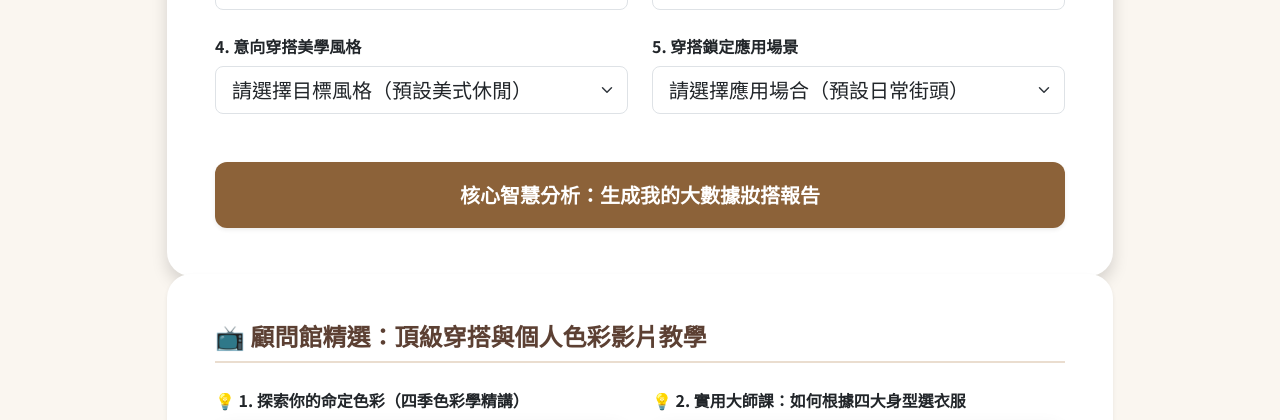
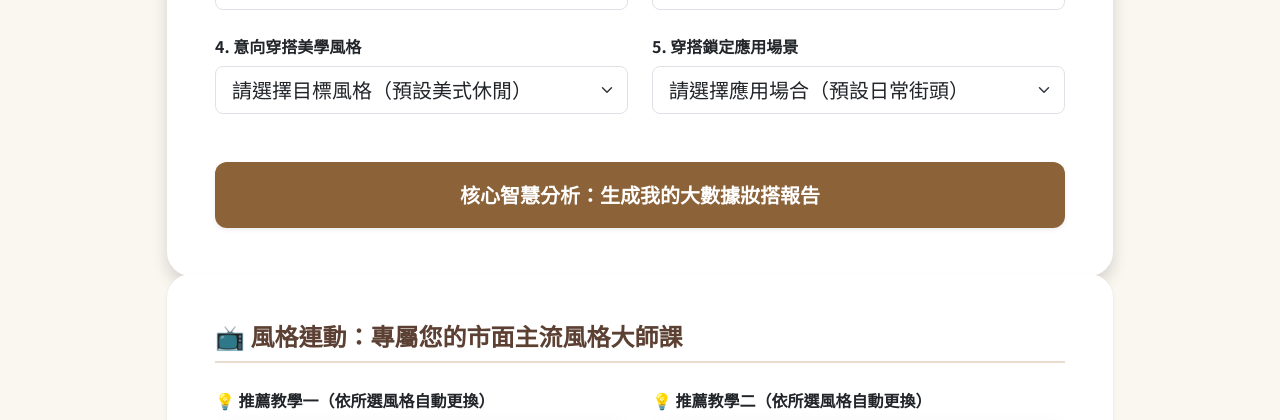
Before and after one commit to Miya07130614/makeup-outfit-consultant, a Flask app: page / in a window 1280 px wide. Shown: the part 1237-1657 px from the top of the page. Run offline with Flask 3, Linux system fonts and the light colour scheme; some libraries are stand-ins or nearby versions; grey boxes are pictures that could not be loaded.

Commit message:
Update index.html

```diff
--- a/templates/index.html
+++ b/templates/index.html
@@ -4,7 +4,6 @@
     <meta charset="UTF-8">
     <meta name="viewport" content="width=device-width, initial-scale=1.0">
     <title>妝搭顧問館 - 旗艦級 AI 智能美學大數據分析</title>
-    <!-- 引入 Bootstrap 5 與 Google 字體 -->
     <link href="https://cdnjs.cloudflare.com/ajax/libs/bootstrap/5.3.0/css/bootstrap.min.css" rel="stylesheet">
     <link href="https://fonts.googleapis.com/css2?family=Cormorant+Garamond:ital,wght@1,600&family=Noto+Sans+TC:wght@300;400;700&display=swap" rel="stylesheet">
 
@@ -12,37 +11,27 @@
         :root { --main-color: #8c6239; --hover-color: #734d2a; --bg-color: #faf6f0; --text-color: #4a3e3d; }
         body { background-color: var(--bg-color); color: var(--text-color); font-family: 'Noto Sans TC', sans-serif; scroll-behavior: smooth; }
 
-        /* 高級時尚封面 (Cover Hero) */
         .hero-cover {
             height: 100vh;
             background: linear-gradient(rgba(0,0,0,0.45), rgba(0,0,0,0.45)), url('https://images.unsplash.com/photo-1490481651871-ab68de25d43d?q=80&w=2070&auto=format&fit=crop') no-repeat center center/cover;
-            display: flex;
-            flex-direction: column;
-            justify-content: center;
-            align-items: center;
-            color: #ffffff;
-            text-align: center;
-            padding: 0 20px;
+            display: flex; flex-direction: column; justify-content: center; align-items: center; color: #ffffff; text-align: center; padding: 0 20px;
         }
         .hero-title { font-family: 'Cormorant Garamond', serif; font-size: 4.5rem; font-weight: bold; letter-spacing: 2px; margin-bottom: 10px; }
         .hero-subtitle { font-size: 1.8rem; font-weight: 300; letter-spacing: 4px; margin-bottom: 30px; }
         .btn-discover { border: 2px solid #ffffff; color: #ffffff; background: transparent; padding: 12px 35px; font-size: 1.1rem; border-radius: 30px; font-weight: bold; transition: all 0.3s ease; text-decoration: none; }
         .btn-discover:hover { background-color: #ffffff; color: var(--main-color); transform: translateY(-3px); }
 
-        /* 導覽列與卡片 */
         .navbar-brand { font-weight: bold; color: var(--main-color) !important; font-size: 1.6rem; }
         .card { border: none; border-radius: 24px; box-shadow: 0 12px 40px rgba(140, 98, 57, 0.06); margin-top: -50px; position: relative; z-index: 10; }
         .form-section { padding: 60px 0; }
         .btn-consultant { background-color: var(--main-color); color: white; border: none; font-weight: bold; padding: 18px; border-radius: 12px; transition: all 0.3s; }
         .btn-consultant:hover { background-color: var(--hover-color); color: white; transform: translateY(-2px); box-shadow: 0 8px 20px rgba(140, 98, 57, 0.2); }
 
-        /* 結果展示區與動畫 */
         .result-box { display: none; background-color: #fff; border-left: 8px solid var(--main-color); animation: slideUp 0.6s cubic-bezier(0.25, 1, 0.5, 1) forwards; }
         .section-title { color: #5c4033; font-weight: bold; border-bottom: 2px solid #eaddcf; padding-bottom: 10px; margin-bottom: 25px; }
         .video-container { position: relative; padding-bottom: 56.25%; height: 0; overflow: hidden; border-radius: 16px; box-shadow: 0 6px 18px rgba(0,0,0,0.06); }
         .video-container iframe { position: absolute; top: 0; left: 0; width: 100%; height: 100%; border: 0; }
 
-        /* 系統完善：讀取中動畫 (Spinner) */
         .loading-spinner { display: none; margin: 20px auto; text-align: center; }
         .loading-spinner .spinner-border { color: var(--main-color); width: 3rem; height: 3rem; }
 
@@ -51,14 +40,14 @@
 </head>
 <body>
 
-    <!-- [完善系統] 階段一：雜誌質感奢華封面 -->
+    <!-- 奢華大片感封面 -->
     <div class="hero-cover">
         <h1 class="hero-title">✨ 妝搭顧問館</h1>
         <p class="hero-subtitle">AI SMART BEAUTY & STYLE SPACE</p>
         <a href="#mainContent" class="btn-discover">開啟您的美學基因測算</a>
     </div>
 
-    <!-- 頂部精緻導覽列 -->
+    <!-- 精緻導覽列 -->
     <nav class="navbar navbar-light bg-white shadow-sm py-3" id="mainContent">
         <div class="container">
             <span class="navbar-brand">✨ 妝搭顧問館 <small class="fs-6 text-muted">AI Style Consultant Platform</small></span>
@@ -69,21 +58,18 @@
         <div class="row justify-content-center">
             <div class="col-lg-10">
 
-                <!-- 核心 AI 顧問分析表單 -->
+                <!-- AI 顧問分析表單 -->
                 <div class="card p-4 p-md-5 bg-white mb-5 shadow">
                     <h2 class="text-center mb-2" style="color: #5c4033; font-weight: 800;">全維度 AI 個人美學測算</h2>
                     <p class="text-muted text-center mb-5">所有項目皆為選填，若未填寫將啟動大數據智慧媒合機制</p>
 
                     <form id="consultantForm" enctype="multipart/form-data">
-
-                        <!-- 1. 照片上傳 -->
                         <div class="mb-4">
                             <label for="user_photo" class="form-label fw-bold fs-5">1. 上傳個人照片 / 身型全身照（選填）</label>
                             <input class="form-control form-control-lg" type="file" id="user_photo" name="user_photo" accept="image/*">
                         </div>
 
                         <div class="row g-4 mb-4">
-                            <!-- 2. 市面所有膚色與四季色彩 -->
                             <div class="col-md-6">
                                 <label for="skin_tone" class="form-label fw-bold">2. 四季個人色彩學 / 膚色分類</label>
                                 <select class="form-select form-select-lg" id="skin_tone" name="skin_tone">
@@ -98,7 +84,6 @@
                                 </select>
                             </div>
 
-                            <!-- 3. 市面所有主流身型 -->
                             <div class="col-md-6">
                                 <label for="body_type" class="form-label fw-bold">3. 人體骨架與身型線條</label>
                                 <select class="form-select form-select-lg" id="body_type" name="body_type">
@@ -114,7 +99,6 @@
                         </div>
 
                         <div class="row g-4 mb-4">
-                            <!-- 4. 市面所有流行穿搭風格 -->
                             <div class="col-md-6">
                                 <label for="style" class="form-label fw-bold">4. 意向穿搭美學風格</label>
                                 <select class="form-select form-select-lg" id="style" name="style">
@@ -131,7 +115,6 @@
                                 </select>
                             </div>
 
-                            <!-- 5. 跨場域全場合分類 -->
                             <div class="col-md-6">
                                 <label for="occasion" class="form-label fw-bold">5. 穿搭鎖定應用場景</label>
                                 <select class="form-select form-select-lg" id="occasion" name="occasion">
@@ -147,16 +130,14 @@
                             </div>
                         </div>
 
-                        <!-- 送出按鈕 -->
                         <div class="d-grid gap-2 mt-5">
                             <button type="submit" id="submitBtn" class="btn btn-consultant btn-lg fs-5 shadow-sm">核心智慧分析：生成我的大數據妝搭報告</button>
                         </div>
                     </form>
 
-                    <!-- [完善系統] 讀取動畫反饋區 -->
                     <div class="loading-spinner" id="loadingSpinner">
                         <div class="spinner-border" role="status"></div>
-                        <p class="text-muted mt-2 fw-medium">AI 正在抓取市面流行趨勢並進行色彩矩陣算力配置，請稍候...</p>
+                        <p class="text-muted mt-2 fw-medium">AI 正在配置風格矩陣並計算最近實體門市，請稍候...</p>
                     </div>
                 </div>
 
@@ -182,37 +163,38 @@
                     </div>
 
                     <div class="mb-2">
-                        <h5 class="fw-bold text-dark mb-2">🖼 "4. AI 3D 模擬試衣預覽狀態</h5>
+                        <h5 class="fw-bold text-dark mb-2">🖼 4. AI 3D 模擬試衣預覽狀態</h5>
                         <p id="tryonPreview" class="badge bg-dark text-wrap fs-6 px-3 py-2"></p>
                     </div>
                 </div>
 
-                <!-- 影片教學專區 -->
+                <!-- 智慧連動：動態影片教學專區 -->
                 <div class="card p-4 p-md-5 bg-white mb-5 shadow-sm">
-                    <h4 class="section-title">📺 顧問館精選：頂級穿搭與個人色彩影片教學</h4>
+                    <h4 class="section-title">📺 風格連動：專屬您的市面主流風格大師課</h4>
                     <div class="row g-4">
                         <div class="col-md-6">
-                            <p class="fw-bold mb-2">💡 1. 探索你的命定色彩（四季色彩學精講）</p>
+                            <p id="videoTitle1" class="fw-bold mb-2">💡 推薦教學一（依所選風格自動更換）</p>
                             <div class="video-container">
-                                <iframe src="https://www.youtube.com/embed/dQw4w9WgXcQ" title="教學影片一" allowfullscreen></iframe>
+                                <iframe id="videoFrame1" src="https://www.youtube.com/embed/_07C378fF3M" title="教學影片一" allowfullscreen></iframe>
                             </div>
                         </div>
                         <div class="col-md-6">
-                            <p class="fw-bold mb-2">💡 2. 實用大師課：如何根據四大身型選衣服</p>
+                            <p id="videoTitle2" class="fw-bold mb-2">💡 推薦教學二（依所選風格自動更換）</p>
                             <div class="video-container">
-                                <iframe src="https://www.youtube.com/embed/dQw4w9WgXcQ" title="教學影片二" allowfullscreen></iframe>
+                                <iframe id="videoFrame2" src="https://www.youtube.com/embed/u93B_3Bf_S8" title="教學影片二" allowfullscreen></iframe>
                             </div>
                         </div>
                     </div>
                 </div>
 
-                <!-- 實體顧問館導航：Google 地圖 -->
+                <!-- 智慧連動：動態 Google 地圖 -->
                 <div class="card p-4 p-md-5 bg-white mb-5 shadow-sm">
-                    <h4 class="section-title">📍 顧問館線下實體門市導航 (鄰近大雅校區大大停車場)</h4>
-                    <p class="text-muted small mb-3">若需要一對一實體布料測色與面部輪廓分析，歡迎親臨實體概念館：</p>
+                    <h4 class="section-title">📍 實體店導航：離您最近的 <span id="targetBrand" class="text-primary">推薦品牌門市</span></h4>
+                    <p class="text-muted small mb-3">AI 根據您推薦的服裝風格，自動在 Google 地圖中搜尋距離您最近的品牌據點：</p>
                     <div class="rounded-4 overflow-hidden shadow-sm" style="height: 410px;">
                         <iframe
-                            src="https://www.google.com/maps/embed?pb=!1m18!1m12!1m121.5369!2d25.1368!3m2!1i1024!2i768!4f13.1!3m3!1m2!1s0x3442ade56ffda877%3A0xe6bf4ea6ea4b97fa!2z5Lit6I-v5paH5YyW5aSn5a24!5e0!3m2!1szh-TW!2stw!4v1710000000000!5m2!1szh-TW!2stw"
+                            id="mapFrame"
+                            src="https://maps.google.com/maps?q=GAP%20門市%20/%20Levi's%20專賣店&t=&z=13&ie=UTF8&iwloc=&output=embed"
                             width="100%"
                             height="100%"
                             style="border:0;"
@@ -227,19 +209,18 @@
         </div>
     </div>
 
-    <!-- 前後端異步 Fetch API 串接 -->
+    <!-- 前後端異步 Fetch API 智慧連動控制 -->
     <script>
         document.getElementById('consultantForm').addEventListener('submit', async function(e) {
             e.preventDefault();
 
-            // [完善系統] 防重複點擊與防護機制
             const submitBtn = document.getElementById('submitBtn');
             const spinner = document.getElementById('loadingSpinner');
             const resultBox = document.getElementById('resultSection');
 
             submitBtn.disabled = true;
             spinner.style.display = 'block';
-            resultBox.style.display = 'none'; // 重新計算時先隱藏舊報告
+            resultBox.style.display = 'none';
 
             const formData = new FormData(this);
 
@@ -251,13 +232,24 @@
                 const data = await response.json();
 
                 if(data.status === 'success') {
+                    // 1. 填入文字報告
                     document.getElementById('imageStatus').innerText = data.image_handling;
                     document.getElementById('colorAnalysis').innerText = data.report.color_analysis;
                     document.getElementById('outfitSuggestion').innerText = data.report.outfit_suggestion;
                     document.getElementById('makeupTip').innerText = data.report.makeup_tip;
                     document.getElementById('tryonPreview').innerText = data.report.virtual_tryon_preview;
 
-                    // 顯示新報告並流暢滾動
+                    // 2. 智慧連動一：動態更新 YouTube 影片網址與標題
+                    document.getElementById('videoFrame1').src = data.report.dynamic_video_1;
+                    document.getElementById('videoTitle1').innerText = "💡 " + data.report.dynamic_video_title_1;
+                    document.getElementById('videoFrame2').src = data.report.dynamic_video_2;
+                    document.getElementById('videoTitle2').innerText = "💡 " + data.report.dynamic_video_title_2;
+
+                    // 3. 智慧連動二：動態更換 Google 地圖搜尋關鍵字與標題
+                    document.getElementById('targetBrand').innerText = data.report.recommended_brand;
+                    document.getElementById('mapFrame').src = data.report.google_map_url;
+
+                    // 顯示結果並滾動
                     resultBox.style.display = 'block';
                     resultBox.scrollIntoView({ behavior: 'smooth' });
                 }
@@ -265,7 +257,6 @@
                 alert('大數據算力連線異常，請確認本機伺服器後台狀態！');
                 console.error(error);
             } finally {
-                // [完善系統] 計算結束，恢復按鈕可用狀態
                 submitBtn.disabled = false;
                 spinner.style.display = 'none';
             }
```
